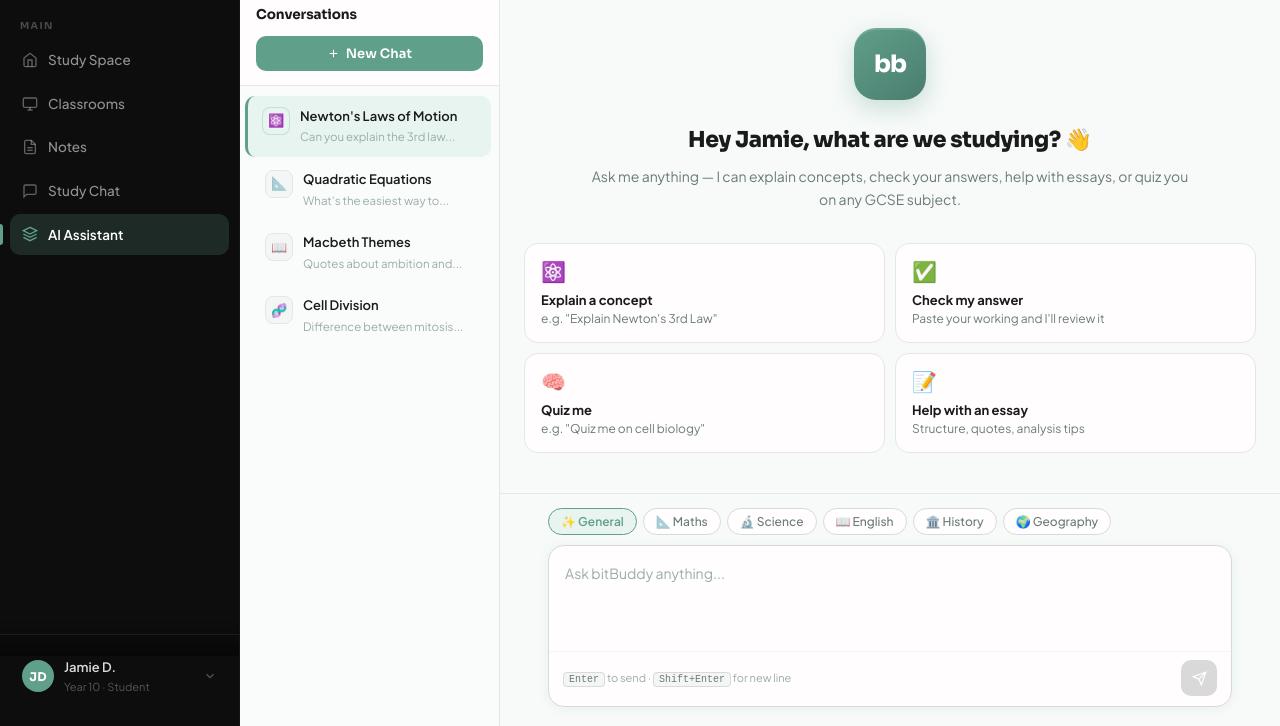
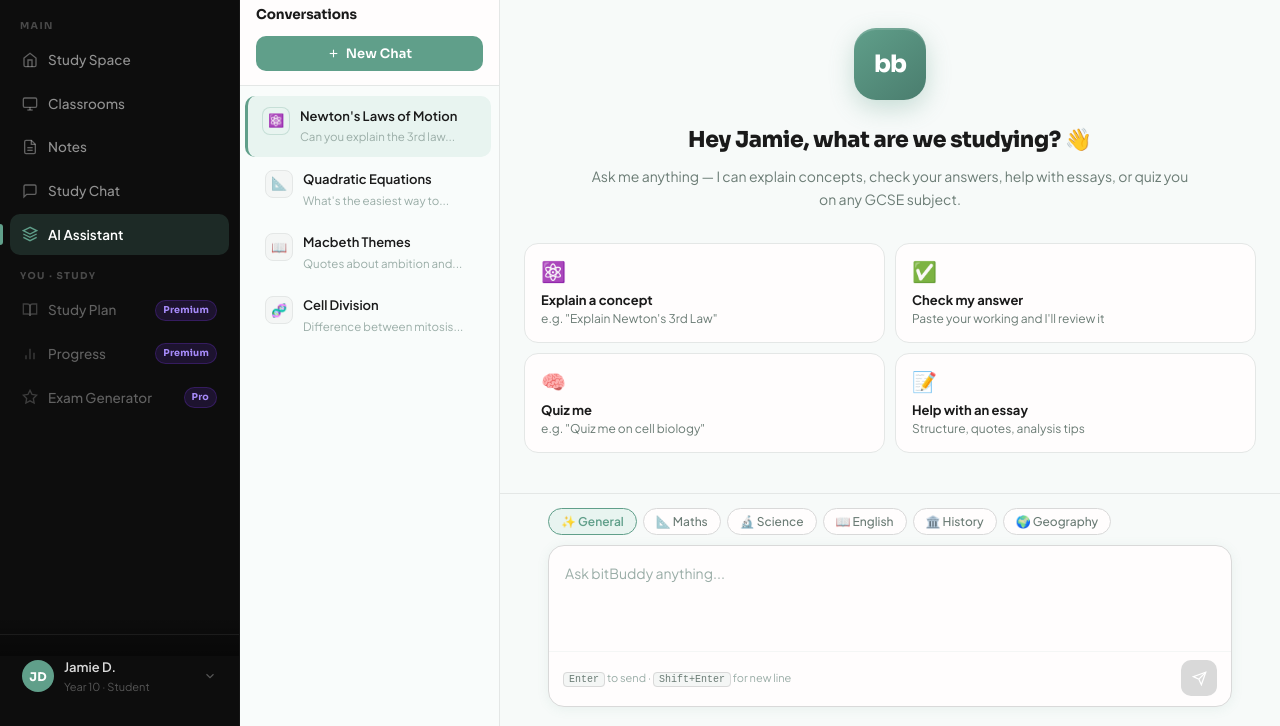
Before and after one commit to khazka/BitByBitMain, a website: page public/pages/ai.html in a window 1280 px wide. Shown: the part 74-800 px from the top of the page. Drawn offline with Linux system fonts and the light colour scheme.

Commit message:
premium features

```diff
--- a/public/css/layout.css
+++ b/public/css/layout.css
@@ -560,3 +560,48 @@
 }
 
 .hidden { display: none !important; }
+
+/* ---- You · Study locked nav items ---- */
+.sidebar-study-locked {
+  display: flex;
+  align-items: center;
+  gap: 10px;
+  padding: 10px 12px;
+  border-radius: 10px;
+  color: rgba(255,255,255,0.35) !important;
+  text-decoration: none;
+  font-size: 13.5px;
+  font-weight: 500;
+  cursor: pointer;
+  transition: background var(--t-base), color var(--t-base);
+  font-family: 'Plus Jakarta Sans', sans-serif;
+  position: relative;
+}
+.sidebar-study-locked:hover {
+  background: rgba(255,255,255,0.05);
+  color: rgba(255,255,255,0.55) !important;
+}
+.sidebar-study-locked svg {
+  width: 16px; height: 16px;
+  flex-shrink: 0;
+  color: rgba(255,255,255,0.2);
+}
+.nav-lock-badge {
+  margin-left: auto;
+  font-size: 9.5px;
+  font-weight: 700;
+  padding: 2px 7px;
+  border-radius: 50px;
+  background: rgba(245,158,11,0.15);
+  color: #f59e0b;
+  border: 1px solid rgba(245,158,11,0.25);
+  font-family: 'Sora', sans-serif;
+  letter-spacing: 0.2px;
+  flex-shrink: 0;
+}
+.nav-lock-badge[style*="Pro"],
+.nav-lock-badge:last-child:not(:only-child) {
+  background: rgba(124,58,237,0.15);
+  color: #a78bfa;
+  border-color: rgba(124,58,237,0.25);
+}
--- a/public/js/layout.js
+++ b/public/js/layout.js
@@ -50,6 +50,31 @@ function initLayout({ title = 'bitBuddy', activeNav = '' } = {}) {
 
       <div class="sidebar-section-label">Main</div>
       <ul class="sidebar-nav">${navHTML}</ul>
+
+      <div class="sidebar-section-label">You · Study</div>
+      <ul class="sidebar-nav">
+        <li>
+          <a href="/premium" class="sidebar-study-locked">
+            <svg viewBox="0 0 24 24" fill="none" stroke="currentColor" stroke-width="2"><path d="M2 3h6a4 4 0 014 4v14a3 3 0 00-3-3H2z"/><path d="M22 3h-6a4 4 0 00-4 4v14a3 3 0 013-3h7z"/></svg>
+            Study Plan
+            <span class="nav-lock-badge">Premium</span>
+          </a>
+        </li>
+        <li>
+          <a href="/premium" class="sidebar-study-locked">
+            <svg viewBox="0 0 24 24" fill="none" stroke="currentColor" stroke-width="2"><line x1="18" y1="20" x2="18" y2="10"/><line x1="12" y1="20" x2="12" y2="4"/><line x1="6" y1="20" x2="6" y2="14"/></svg>
+            Progress
+            <span class="nav-lock-badge">Premium</span>
+          </a>
+        </li>
+        <li>
+          <a href="/premium" class="sidebar-study-locked">
+            <svg viewBox="0 0 24 24" fill="none" stroke="currentColor" stroke-width="2"><polygon points="12,2 15.09,8.26 22,9.27 17,14.14 18.18,21.02 12,17.77 5.82,21.02 7,14.14 2,9.27 8.91,8.26"/></svg>
+            Exam Generator
+            <span class="nav-lock-badge" style="background:rgba(124,58,237,0.15);color:#a78bfa;border-color:rgba(124,58,237,0.25);">Pro</span>
+          </a>
+        </li>
+      </ul>
 
       <div class="sidebar-bottom">
         <div class="user-pill" id="sidebar-user-pill" style="cursor:pointer;flex:1;">
```
